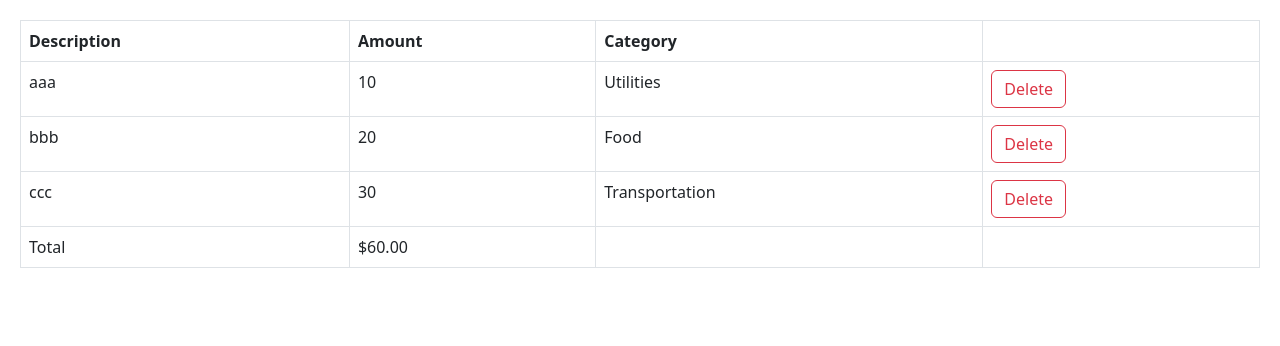
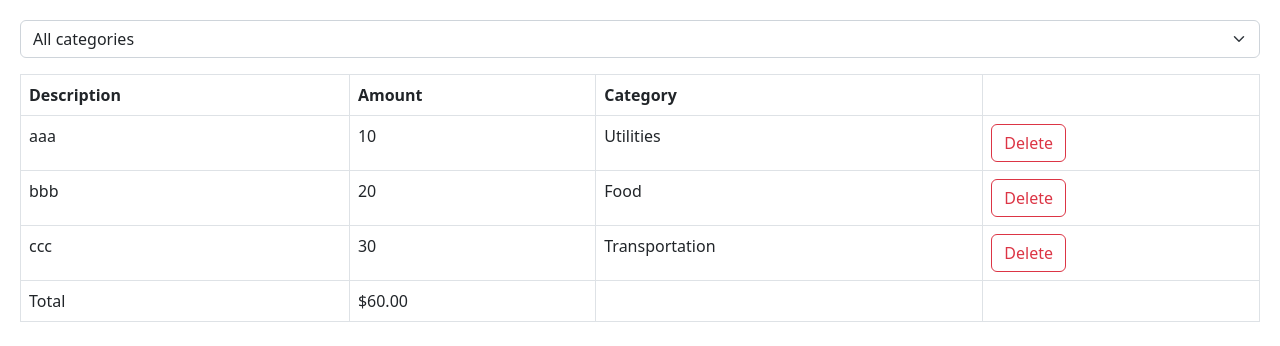
Before and after one commit to GrnPero/React-18-for-Beginners, a React (Vite) app: page / in a window 1280 px wide. Shown: the top 346 px of the page. Built offline with nearby package versions, Linux system fonts and the light colour scheme.

Commit message:
Created filter component

```diff
--- a/src/App.tsx
+++ b/src/App.tsx
@@ -1,18 +1,30 @@
 import React, { useState } from "react";
 import Form from "./components/Form";
 import ExpenseList from "./expense-tracker/components/ExpenseList";
+import ExpenseFilter from "./expense-tracker/components/ExpenseFilter";
 
 function App() {
+  const [selectedCategory, setSelectedCategory] = useState("");
+
   const [expenses, setExpenses] = useState([
     { id: 1, description: "aaa", amount: 10, category: "Utilities" },
     { id: 2, description: "bbb", amount: 20, category: "Food" },
     { id: 3, description: "ccc", amount: 30, category: "Transportation" },
   ]);
 
+  const visibleExpenses = selectedCategory
+    ? expenses.filter((expense) => expense.category === selectedCategory)
+    : expenses;
+
   return (
     <div>
+      <div className="mb-3">
+        <ExpenseFilter
+          onSelectCategory={(category) => setSelectedCategory(category)}
+        />
+      </div>
       <ExpenseList
-        expenses={expenses}
+        expenses={visibleExpenses}
         onDelete={(id) => {
           setExpenses(expenses.filter((expense) => expense.id !== id));
         }}
--- /dev/null
+++ b/src/expense-tracker/components/ExpenseFilter.tsx
@@ -0,0 +1,21 @@
+import React from "react";
+
+interface Props {
+  onSelectCategory: (category: string) => void;
+}
+
+const ExpenseFilter = ({ onSelectCategory }: Props) => {
+  return (
+    <select
+      className="form-select"
+      onChange={(event) => onSelectCategory(event.target.value)}
+    >
+      <option value="">All categories</option>
+      <option value="Groceries">Groceries</option>
+      <option value="Utilities">Utilities</option>
+      <option value="Entertainment">Entertainment</option>
+    </select>
+  );
+};
+
+export default ExpenseFilter;
```
